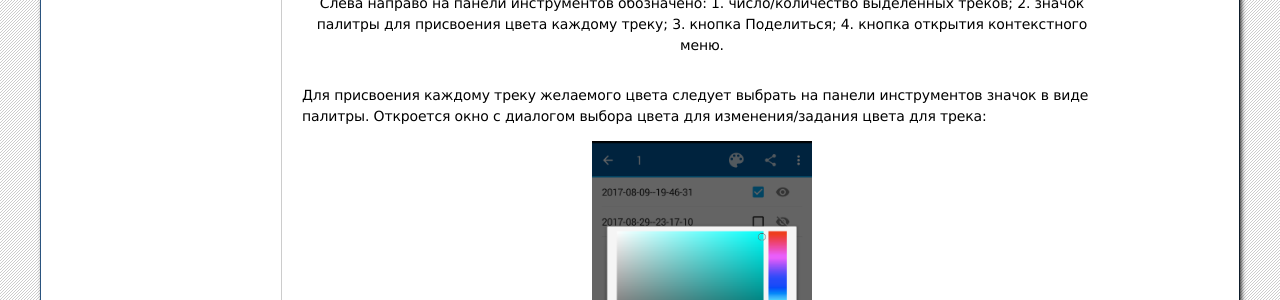
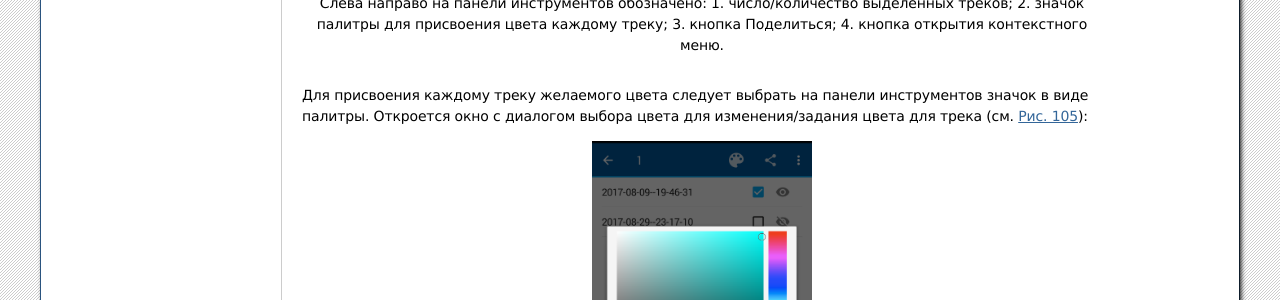
Before and after one commit to nextgis/docs_ngmobile, a Sphinx documentation site: the page built from source/tracks.rst, in a window 1280 px wide and 900 px high, scrolled down 2157 px. Shown: the part 173-473 px from the top of the window. Built offline with Sphinx 7.4.7, drawn with Linux system fonts in a browser that asks for light colours; formulas are drawn with MathJax 3; some of the changed lines change nothing that is shown; some of the changed text lies outside the part shown.

Commit message:
ngmobile_выбор цвета для треков

```diff
--- a/source/tracks.rst
+++ b/source/tracks.rst
@@ -22,7 +22,7 @@
 
    Команда записи трека.
 
-   Цифрами обозначено: 1 - кнопка на панели инструментов для записи стрека; 2 - пункт меню для записи трека.
+   Цифрами обозначено: 1 - кнопка на панели инструментов для записи трека; 2 - пункт меню для записи трека.
 
 .. note::
    Если места на панели инструментов не хватает, то команды переносятся в контекстное меню.
@@ -77,7 +77,7 @@
 
 Для присвоения каждому треку желаемого цвета следует выбрать на панели инструментов
 значок в виде палитры. Откроется окно с диалогом выбора цвета для изменения/задания
-цвета для трека:
+цвета для трека (см. :numref:`ngmobile_color_of_track_pic`):
 
 .. figure:: _static/ngmobile_color_of_track.png
    :name: ngmobile_color_of_track_pic
```
